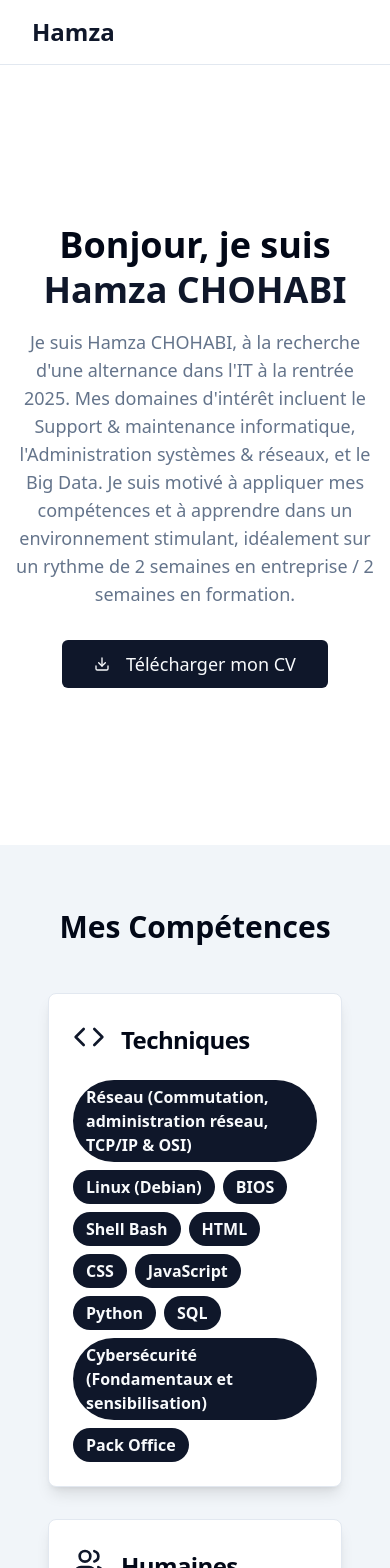
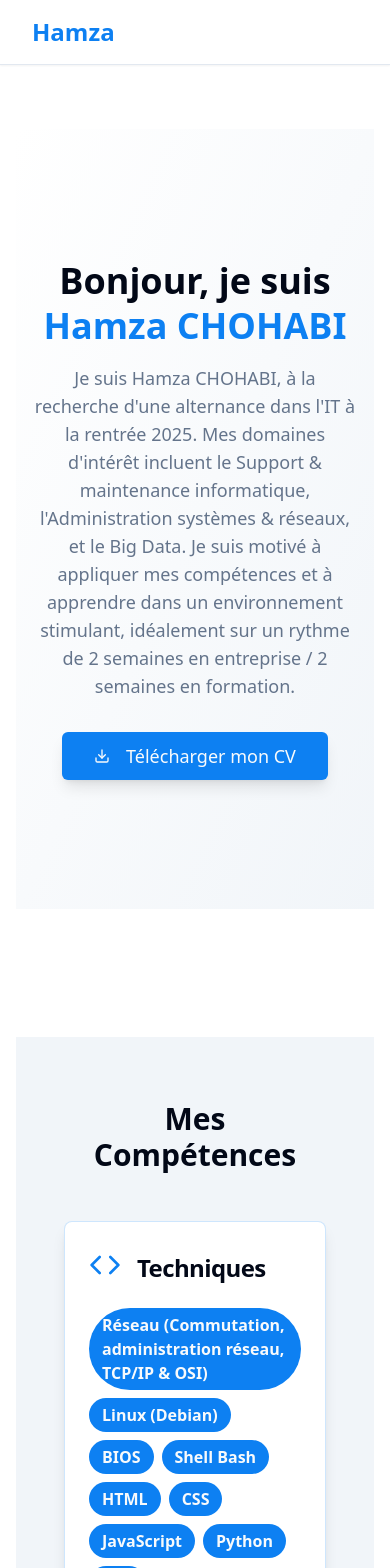
Before and after one commit to HC95100/Portfolio, a React (Vite) app: page / in a window 390 px wide. Shown: the top 1568 px of the page. Built offline with nearby package versions, Linux system fonts and the light colour scheme.

Commit message:
[dyad] Amélioration du design et ajout d'animations au portfolio - wrote 12 file(s)

```diff
--- /dev/null
+++ b/src/components/AnimatedSection.tsx
@@ -0,0 +1,23 @@
+import React from "react";
+import { motion } from "framer-motion";
+
+interface AnimatedSectionProps {
+  id: string;
+  children: React.ReactNode;
+  delay?: number;
+}
+
+export const AnimatedSection: React.FC<AnimatedSectionProps> = ({ id, children, delay = 0 }) => {
+  return (
+    <motion.section
+      id={id}
+      initial={{ opacity: 0, y: 50 }}
+      whileInView={{ opacity: 1, y: 0 }}
+      viewport={{ once: true, amount: 0.2 }}
+      transition={{ duration: 0.6, delay: delay }}
+      className="py-16 px-4" // Default padding, can be overridden by children
+    >
+      {children}
+    </motion.section>
+  );
+};
--- a/src/components/layout/Navbar.tsx
+++ b/src/components/layout/Navbar.tsx
@@ -2,6 +2,7 @@ import React from "react";
 import { Button } from "@/components/ui/button";
 import { cn } from "@/lib/utils";
 import { portfolioData } from "@/data/portfolioData";
+import { motion } from "framer-motion"; // Import motion
 
 interface NavLinkProps {
   href: string;
@@ -11,7 +12,7 @@ interface NavLinkProps {
 
 const NavLink: React.FC<NavLinkProps> = ({ href, children, onClick }) => {
   return (
-    <Button variant="ghost" asChild className="text-lg">
+    <Button variant="ghost" asChild className="text-lg text-foreground hover:text-primary transition-colors">
       <a href={href} onClick={onClick}>
         {children}
       </a>
@@ -28,22 +29,37 @@ export const Navbar: React.FC = () => {
   };
 
   return (
-    <nav className="sticky top-0 z-50 w-full border-b bg-background/95 backdrop-blur supports-[backdrop-filter]:bg-background/60">
+    <motion.nav
+      initial={{ y: -100 }}
+      animate={{ y: 0 }}
+      transition={{ type: "spring", stiffness: 120, damping: 14, delay: 0.2 }}
+      className="sticky top-0 z-50 w-full border-b bg-background/95 backdrop-blur supports-[backdrop-filter]:bg-background/60 shadow-sm"
+    >
       <div className="container flex h-16 items-center justify-between">
-        <div className="flex items-center space-x-4">
-          <a href="#hero" onClick={() => scrollToSection("hero")} className="text-2xl font-bold text-primary">
+        <motion.div
+          initial={{ opacity: 0, x: -20 }}
+          animate={{ opacity: 1, x: 0 }}
+          transition={{ delay: 0.4, duration: 0.5 }}
+          className="flex items-center space-x-4"
+        >
+          <a href="#hero" onClick={() => scrollToSection("hero")} className="text-2xl font-bold text-primary hover:text-primary/80 transition-colors">
             {portfolioData.fullName.split(' ')[0]}
           </a>
-        </div>
-        <div className="hidden md:flex items-center space-x-6">
+        </motion.div>
+        <motion.div
+          initial={{ opacity: 0, x: 20 }}
+          animate={{ opacity: 1, x: 0 }}
+          transition={{ delay: 0.6, duration: 0.5 }}
+          className="hidden md:flex items-center space-x-6"
+        >
           <NavLink href="#skills" onClick={() => scrollToSection("skills")}>Compétences</NavLink>
           <NavLink href="#projects" onClick={() => scrollToSection("projects")}>Projets</NavLink>
           <NavLink href="#experiences" onClick={() => scrollToSection("experiences")}>Expériences</NavLink>
           <NavLink href="#education" onClick={() => scrollToSection("education")}>Formation</NavLink>
           <NavLink href="#contact" onClick={() => scrollToSection("contact")}>Contact</NavLink>
-        </div>
+        </motion.div>
         {/* Mobile navigation will be added later if needed, for simplicity we start with desktop */}
       </div>
-    </nav>
+    </motion.nav>
   );
 };
--- a/src/components/sections/CertificationsSection.tsx
+++ b/src/components/sections/CertificationsSection.tsx
@@ -2,24 +2,39 @@ import React from "react";
 import { Card, CardContent, CardHeader, CardTitle } from "@/components/ui/card";
 import { portfolioData } from "@/data/portfolioData";
 import { Award } from "lucide-react";
+import { motion } from "framer-motion";
 
 export const CertificationsSection: React.FC = () => {
+  const certCardVariants = {
+    hidden: { opacity: 0, y: 50 },
+    visible: { opacity: 1, y: 0, transition: { duration: 0.5 } },
+  };
+
   return (
     <section id="certifications" className="py-16 px-4 bg-secondary">
       <div className="container">
         <h2 className="text-3xl md:text-4xl font-bold text-center text-foreground mb-12">Mes Certifications</h2>
         <div className="grid grid-cols-1 md:grid-cols-2 lg:grid-cols-3 gap-8">
-          {portfolioData.certifications.map((cert) => (
-            <Card key={cert.id} className="shadow-lg hover:shadow-xl transition-shadow duration-300">
+          {portfolioData.certifications.map((cert, index) => (
+            <motion.div
+              key={cert.id}
+              variants={certCardVariants}
+              initial="hidden"
+              whileInView="visible"
+              viewport={{ once: true, amount: 0.2 }}
+              transition={{ delay: index * 0.1 }}
+            >
+              <Card className="shadow-lg hover:shadow-xl transition-shadow duration-300 border-primary/20 h-full">
                 <CardHeader className="flex flex-row items-center space-x-4 pb-2">
                   <Award className="h-8 w-8 text-primary" />
-                <CardTitle className="text-2xl font-semibold">{cert.name}</CardTitle>
+                  <CardTitle className="text-2xl font-semibold text-primary">{cert.name}</CardTitle>
                 </CardHeader>
                 <CardContent className="pt-4">
                   <p className="text-muted-foreground text-lg">{cert.issuer}</p>
                   <p className="text-muted-foreground text-sm">{cert.date}</p>
                 </CardContent>
               </Card>
+            </motion.div>
           ))}
         </div>
       </div>
--- a/src/components/sections/EducationSection.tsx
+++ b/src/components/sections/EducationSection.tsx
@@ -1,35 +1,48 @@
 import React from "react";
 import { Card, CardContent, CardHeader, CardTitle } from "@/components/ui/card";
-import { Separator } from "@/components/ui/separator";
 import { portfolioData } from "@/data/portfolioData";
 import { GraduationCap } from "lucide-react";
+import { motion } from "framer-motion";
 
 export const EducationSection: React.FC = () => {
+  const itemVariants = {
+    hidden: { opacity: 0, x: 50 },
+    visible: { opacity: 1, x: 0, transition: { duration: 0.5 } },
+  };
+
   return (
     <section id="education" className="py-16 px-4 bg-background">
       <div className="container">
         <h2 className="text-3xl md:text-4xl font-bold text-center text-foreground mb-12">Ma Formation</h2>
         <div className="relative pl-8 md:pl-16">
           {portfolioData.education.map((edu, index) => (
-            <div key={edu.id} className="mb-10 last:mb-0 flex items-start">
+            <motion.div
+              key={edu.id}
+              variants={itemVariants}
+              initial="hidden"
+              whileInView="visible"
+              viewport={{ once: true, amount: 0.2 }}
+              transition={{ delay: index * 0.1 }}
+              className="mb-10 last:mb-0 flex items-start"
+            >
               <div className="absolute left-0 md:left-8 flex flex-col items-center">
-                <div className="w-4 h-4 bg-primary rounded-full z-10 ring-4 ring-background flex items-center justify-center">
-                  <GraduationCap className="h-3 w-3 text-primary-foreground" />
+                <div className="w-6 h-6 bg-primary rounded-full z-10 ring-4 ring-background flex items-center justify-center">
+                  <GraduationCap className="h-4 w-4 text-primary-foreground" />
                 </div>
                 {index < portfolioData.education.length - 1 && (
-                  <div className="h-full w-0.5 bg-border absolute top-0 mt-4" style={{ height: 'calc(100% + 2.5rem)' }}></div>
+                  <div className="h-full w-0.5 bg-primary/30 absolute top-0 mt-6" style={{ height: 'calc(100% + 2.5rem)' }}></div>
                 )}
               </div>
-              <Card className="ml-8 md:ml-12 flex-grow shadow-lg hover:shadow-xl transition-shadow duration-300">
+              <Card className="ml-8 md:ml-12 flex-grow shadow-lg hover:shadow-xl transition-shadow duration-300 border-primary/20">
                 <CardHeader>
-                  <CardTitle className="text-xl md:text-2xl">{edu.degree}</CardTitle>
+                  <CardTitle className="text-xl md:text-2xl text-primary">{edu.degree}</CardTitle>
                   <p className="text-muted-foreground text-base md:text-lg">{edu.institution} | {edu.period}</p>
                 </CardHeader>
                 <CardContent>
                   {/* Add more details if available in portfolioData, e.g., description, courses */}
                 </CardContent>
               </Card>
-            </div>
+            </motion.div>
           ))}
         </div>
       </div>
--- a/src/components/sections/ExperienceSection.tsx
+++ b/src/components/sections/ExperienceSection.tsx
@@ -1,39 +1,52 @@
 import React from "react";
 import { Card, CardContent, CardHeader, CardTitle } from "@/components/ui/card";
-import { Separator } from "@/components/ui/separator";
 import { portfolioData } from "@/data/portfolioData";
 import { Briefcase } from "lucide-react";
+import { motion } from "framer-motion";
 
 export const ExperienceSection: React.FC = () => {
+  const itemVariants = {
+    hidden: { opacity: 0, x: -50 },
+    visible: { opacity: 1, x: 0, transition: { duration: 0.5 } },
+  };
+
   return (
     <section id="experiences" className="py-16 px-4 bg-secondary">
       <div className="container">
         <h2 className="text-3xl md:text-4xl font-bold text-center text-foreground mb-12">Mes Expériences Professionnelles</h2>
         <div className="relative pl-8 md:pl-16">
           {portfolioData.experiences.map((exp, index) => (
-            <div key={exp.id} className="mb-10 last:mb-0 flex items-start">
+            <motion.div
+              key={exp.id}
+              variants={itemVariants}
+              initial="hidden"
+              whileInView="visible"
+              viewport={{ once: true, amount: 0.2 }}
+              transition={{ delay: index * 0.1 }}
+              className="mb-10 last:mb-0 flex items-start"
+            >
               <div className="absolute left-0 md:left-8 flex flex-col items-center">
-                <div className="w-4 h-4 bg-primary rounded-full z-10 ring-4 ring-secondary flex items-center justify-center">
-                  <Briefcase className="h-3 w-3 text-primary-foreground" />
+                <div className="w-6 h-6 bg-primary rounded-full z-10 ring-4 ring-secondary flex items-center justify-center">
+                  <Briefcase className="h-4 w-4 text-primary-foreground" />
                 </div>
                 {index < portfolioData.experiences.length - 1 && (
-                  <div className="h-full w-0.5 bg-border absolute top-0 mt-4" style={{ height: 'calc(100% + 2.5rem)' }}></div>
+                  <div className="h-full w-0.5 bg-primary/30 absolute top-0 mt-6" style={{ height: 'calc(100% + 2.5rem)' }}></div>
                 )}
               </div>
-              <Card className="ml-8 md:ml-12 flex-grow shadow-lg hover:shadow-xl transition-shadow duration-300">
+              <Card className="ml-8 md:ml-12 flex-grow shadow-lg hover:shadow-xl transition-shadow duration-300 border-primary/20">
                 <CardHeader>
-                  <CardTitle className="text-xl md:text-2xl">{exp.role}</CardTitle>
+                  <CardTitle className="text-xl md:text-2xl text-primary">{exp.role}</CardTitle>
                   <p className="text-muted-foreground text-base md:text-lg">{exp.company} | {exp.period}</p>
                 </CardHeader>
                 <CardContent>
-                  <ul className="list-disc pl-5 space-y-1 text-muted-foreground">
+                  <ul className="list-disc pl-5 space-y-1 text-foreground">
                     {exp.missions.map((mission, i) => (
                       <li key={i}>{mission}</li>
                     ))}
                   </ul>
                 </CardContent>
               </Card>
-            </div>
+            </motion.div>
           ))}
         </div>
       </div>
--- a/src/components/sections/HeroSection.tsx
+++ b/src/components/sections/HeroSection.tsx
@@ -1,25 +1,40 @@
 import React from "react";
 import { Button } from "@/components/ui/button";
-// import { Avatar, AvatarFallback, AvatarImage } from "@/components/ui/avatar"; // Supprimé
 import { portfolioData } from "@/data/portfolioData";
 import { Download } from "lucide-react";
+import { motion } from "framer-motion";
 
 export const HeroSection: React.FC = () => {
   return (
-    <section id="hero" className="min-h-[calc(100vh-4rem)] flex flex-col items-center justify-center text-center py-16 px-4 bg-background">
-      {/* Avatar supprimé */}
-      <h1 className="text-4xl md:text-6xl font-extrabold text-foreground mb-4 leading-tight">
+    <section id="hero" className="min-h-[calc(100vh-4rem)] flex flex-col items-center justify-center text-center py-16 px-4 bg-gradient-to-br from-background to-secondary">
+      <motion.h1
+        initial={{ opacity: 0, y: -20 }}
+        animate={{ opacity: 1, y: 0 }}
+        transition={{ duration: 0.8, delay: 0.6 }}
+        className="text-4xl md:text-6xl font-extrabold text-foreground mb-4 leading-tight"
+      >
         Bonjour, je suis <span className="text-primary">{portfolioData.fullName}</span>
-      </h1>
-      <p className="text-lg md:text-xl text-muted-foreground max-w-3xl mb-8">
+      </motion.h1>
+      <motion.p
+        initial={{ opacity: 0, y: -20 }}
+        animate={{ opacity: 1, y: 0 }}
+        transition={{ duration: 0.8, delay: 0.8 }}
+        className="text-lg md:text-xl text-muted-foreground max-w-3xl mb-8"
+      >
         {portfolioData.bio}
-      </p>
+      </motion.p>
       {portfolioData.cvDownloadLink && (
-        <Button asChild size="lg" className="text-lg px-8 py-6">
-          <a href={portfolioData.cvDownloadLink} download>
-            <Download className="mr-2 h-5 w-5" /> Télécharger mon CV
-          </a>
-        </Button>
+        <motion.div
+          initial={{ opacity: 0, scale: 0.8 }}
+          animate={{ opacity: 1, scale: 1 }}
+          transition={{ duration: 0.8, delay: 1 }}
+        >
+          <Button asChild size="lg" className="text-lg px-8 py-6 shadow-lg hover:shadow-xl transition-shadow">
+            <a href={portfolioData.cvDownloadLink} download>
+              <Download className="mr-2 h-5 w-5" /> Télécharger mon CV
+            </a>
+          </Button>
+        </motion.div>
       )}
     </section>
   );
--- a/src/components/sections/ProjectsSection.tsx
+++ b/src/components/sections/ProjectsSection.tsx
@@ -4,24 +4,38 @@ import { Badge } from "@/components/ui/badge";
 import { Button } from "@/components/ui/button";
 import { portfolioData } from "@/data/portfolioData";
 import { Github, Link } from "lucide-react";
+import { motion } from "framer-motion";
 
 export const ProjectsSection: React.FC = () => {
+  const projectCardVariants = {
+    hidden: { opacity: 0, scale: 0.9 },
+    visible: { opacity: 1, scale: 1, transition: { duration: 0.5 } },
+  };
+
   return (
     <section id="projects" className="py-16 px-4 bg-background">
       <div className="container">
         <h2 className="text-3xl md:text-4xl font-bold text-center text-foreground mb-12">Mes Projets</h2>
         <div className="grid grid-cols-1 md:grid-cols-2 lg:grid-cols-3 gap-8">
-          {portfolioData.projects.map((project) => (
-            <Card key={project.id} className="flex flex-col shadow-lg hover:shadow-xl transition-shadow duration-300">
+          {portfolioData.projects.map((project, index) => (
+            <motion.div
+              key={project.id}
+              variants={projectCardVariants}
+              initial="hidden"
+              whileInView="visible"
+              viewport={{ once: true, amount: 0.2 }}
+              transition={{ delay: index * 0.1 }}
+            >
+              <Card className="flex flex-col shadow-lg hover:shadow-xl transition-shadow duration-300 border-primary/20 h-full">
                 <CardHeader>
-                <CardTitle className="text-2xl">{project.title}</CardTitle>
-                <CardDescription>{project.description}</CardDescription>
+                  <CardTitle className="text-2xl text-primary">{project.title}</CardTitle>
+                  <CardDescription className="text-muted-foreground">{project.description}</CardDescription>
                 </CardHeader>
                 <CardContent className="flex-grow">
-                <h4 className="text-lg font-semibold mb-2">Outils utilisés :</h4>
+                  <h4 className="text-lg font-semibold mb-2 text-foreground">Outils utilisés :</h4>
                   <div className="flex flex-wrap gap-2">
-                  {project.tools.map((tool, index) => (
-                    <Badge key={index} variant="secondary" className="px-3 py-1 text-sm">
+                    {project.tools.map((tool, idx) => (
+                      <Badge key={idx} variant="secondary" className="px-3 py-1 text-sm bg-accent text-accent-foreground">
                         {tool}
                       </Badge>
                     ))}
@@ -29,14 +43,14 @@ export const ProjectsSection: React.FC = () => {
                 </CardContent>
                 <CardFooter className="flex flex-wrap gap-2 pt-4">
                   {project.githubLink && (
-                  <Button asChild variant="outline" className="flex items-center gap-2">
+                    <Button asChild variant="outline" className="flex items-center gap-2 border-primary text-primary hover:bg-primary hover:text-primary-foreground">
                       <a href={project.githubLink} target="_blank" rel="noopener noreferrer">
                         <Github className="h-4 w-4" /> GitHub
                       </a>
                     </Button>
                   )}
                   {project.liveLink && (
-                  <Button asChild className="flex items-center gap-2">
+                    <Button asChild className="flex items-center gap-2 bg-primary text-primary-foreground hover:bg-primary/90">
                       <a href={project.liveLink} target="_blank" rel="noopener noreferrer">
                         <Link className="h-4 w-4" /> Voir le projet
                       </a>
@@ -44,6 +58,7 @@ export const ProjectsSection: React.FC = () => {
                   )}
                 </CardFooter>
               </Card>
+            </motion.div>
           ))}
         </div>
       </div>
--- a/src/components/sections/SkillsSection.tsx
+++ b/src/components/sections/SkillsSection.tsx
@@ -3,54 +3,66 @@ import { Badge } from "@/components/ui/badge";
 import { Card, CardContent, CardHeader, CardTitle } from "@/components/ui/card";
 import { portfolioData } from "@/data/portfolioData";
 import { Code, Users, Languages } from "lucide-react";
+import { motion } from "framer-motion";
 
 export const SkillsSection: React.FC = () => {
+  const cardVariants = {
+    hidden: { opacity: 0, y: 50 },
+    visible: { opacity: 1, y: 0, transition: { duration: 0.5 } },
+  };
+
   return (
     <section id="skills" className="py-16 px-4 bg-secondary">
       <div className="container">
         <h2 className="text-3xl md:text-4xl font-bold text-center text-foreground mb-12">Mes Compétences</h2>
         <div className="grid grid-cols-1 md:grid-cols-3 gap-8">
-          <Card className="shadow-lg hover:shadow-xl transition-shadow duration-300">
+          <motion.div variants={cardVariants} initial="hidden" whileInView="visible" viewport={{ once: true, amount: 0.3 }}>
+            <Card className="shadow-lg hover:shadow-xl transition-shadow duration-300 border-primary/20">
               <CardHeader className="flex flex-row items-center space-x-4 pb-2">
                 <Code className="h-8 w-8 text-primary" />
                 <CardTitle className="text-2xl font-semibold">Techniques</CardTitle>
               </CardHeader>
               <CardContent className="flex flex-wrap gap-2 pt-4">
                 {portfolioData.skills.technical.map((skill, index) => (
-                <Badge key={index} variant="default" className="px-3 py-1 text-base">
+                  <Badge key={index} variant="default" className="px-3 py-1 text-base bg-primary text-primary-foreground hover:bg-primary/90">
                     {skill}
                   </Badge>
                 ))}
               </CardContent>
             </Card>
+          </motion.div>
 
-          <Card className="shadow-lg hover:shadow-xl transition-shadow duration-300">
+          <motion.div variants={cardVariants} initial="hidden" whileInView="visible" viewport={{ once: true, amount: 0.3 }} transition={{ delay: 0.1 }}>
+            <Card className="shadow-lg hover:shadow-xl transition-shadow duration-300 border-primary/20">
               <CardHeader className="flex flex-row items-center space-x-4 pb-2">
                 <Users className="h-8 w-8 text-primary" />
                 <CardTitle className="text-2xl font-semibold">Humaines</CardTitle>
               </CardHeader>
               <CardContent className="flex flex-wrap gap-2 pt-4">
                 {portfolioData.skills.human.map((skill, index) => (
-                <Badge key={index} variant="default" className="px-3 py-1 text-base">
+                  <Badge key={index} variant="default" className="px-3 py-1 text-base bg-primary text-primary-foreground hover:bg-primary/90">
                     {skill}
                   </Badge>
                 ))}
               </CardContent>
             </Card>
+          </motion.div>
 
-          <Card className="shadow-lg hover:shadow-xl transition-shadow duration-300">
+          <motion.div variants={cardVariants} initial="hidden" whileInView="visible" viewport={{ once: true, amount: 0.3 }} transition={{ delay: 0.2 }}>
+            <Card className="shadow-lg hover:shadow-xl transition-shadow duration-300 border-primary/20">
               <CardHeader className="flex flex-row items-center space-x-4 pb-2">
                 <Languages className="h-8 w-8 text-primary" />
                 <CardTitle className="text-2xl font-semibold">Linguistiques</CardTitle>
               </CardHeader>
               <CardContent className="flex flex-wrap gap-2 pt-4">
                 {portfolioData.skills.languages.map((lang, index) => (
-                <Badge key={index} variant="default" className="px-3 py-1 text-base">
+                  <Badge key={index} variant="default" className="px-3 py-1 text-base bg-primary text-primary-foreground hover:bg-primary/90">
                     {lang}
                   </Badge>
                 ))}
               </CardContent>
             </Card>
+          </motion.div>
         </div>
       </div>
     </section>
--- a/src/globals.css
+++ b/src/globals.css
@@ -4,8 +4,8 @@
 
 @layer base {
   :root {
-    --background: 0 0% 100%;
-    --foreground: 222.2 84% 4.9%;
+    --background: 0 0% 100%; /* White */
+    --foreground: 222.2 84% 4.9%; /* Dark text */
 
     --card: 0 0% 100%;
     --card-foreground: 222.2 84% 4.9%;
@@ -13,16 +13,16 @@
     --popover: 0 0% 100%;
     --popover-foreground: 222.2 84% 4.9%;
 
-    --primary: 222.2 47.4% 11.2%;
-    --primary-foreground: 210 40% 98%;
+    --primary: 210 90% 50%; /* Vibrant Blue */
+    --primary-foreground: 210 40% 98%; /* Off-white */
 
-    --secondary: 210 40% 96.1%;
+    --secondary: 210 40% 96.1%; /* Light Grayish Blue */
     --secondary-foreground: 222.2 47.4% 11.2%;
 
     --muted: 210 40% 96.1%;
     --muted-foreground: 215.4 16.3% 46.9%;
 
-    --accent: 210 40% 96.1%;
+    --accent: 210 40% 80%; /* Slightly darker blue for accents */
     --accent-foreground: 222.2 47.4% 11.2%;
 
     --destructive: 0 84.2% 60.2%;
@@ -30,30 +30,23 @@
 
     --border: 214.3 31.8% 91.4%;
     --input: 214.3 31.8% 91.4%;
-    --ring: 222.2 84% 4.9%;
+    --ring: 210 90% 50%; /* Ring color matches primary */
 
     --radius: 0.5rem;
 
     --sidebar-background: 0 0% 98%;
-
     --sidebar-foreground: 240 5.3% 26.1%;
-
     --sidebar-primary: 240 5.9% 10%;
-
     --sidebar-primary-foreground: 0 0% 98%;
-
     --sidebar-accent: 240 4.8% 95.9%;
-
     --sidebar-accent-foreground: 240 5.9% 10%;
-
     --sidebar-border: 220 13% 91%;
-
     --sidebar-ring: 217.2 91.2% 59.8%;
   }
 
   .dark {
-    --background: 222.2 84% 4.9%;
-    --foreground: 210 40% 98%;
+    --background: 222.2 84% 4.9%; /* Dark background */
+    --foreground: 210 40% 98%; /* Light text */
 
     --card: 222.2 84% 4.9%;
     --card-foreground: 210 40% 98%;
@@ -61,7 +54,7 @@
     --popover: 222.2 84% 4.9%;
     --popover-foreground: 210 40% 98%;
 
-    --primary: 210 40% 98%;
+    --primary: 210 40% 98%; /* Light text for dark mode primary */
     --primary-foreground: 222.2 47.4% 11.2%;
 
     --secondary: 217.2 32.6% 17.5%;
--- a/src/pages/Index.tsx
+++ b/src/pages/Index.tsx
@@ -6,21 +6,36 @@ import { SkillsSection } from "@/components/sections/SkillsSection";
 import { ProjectsSection } from "@/components/sections/ProjectsSection";
 import { ExperienceSection } from "@/components/sections/ExperienceSection";
 import { EducationSection } from "@/components/sections/EducationSection";
-import { CertificationsSection } from "@/components/sections/CertificationsSection"; // Nouvelle importation
+import { CertificationsSection } from "@/components/sections/CertificationsSection";
 import { ContactSection } from "@/components/sections/ContactSection";
+import { AnimatedSection } from "@/components/AnimatedSection"; // Importation du nouveau composant
 
 const Index = () => {
   return (
     <div className="min-h-screen flex flex-col">
       <Navbar />
       <main className="flex-grow">
+        <AnimatedSection id="hero">
           <HeroSection />
+        </AnimatedSection>
+        <AnimatedSection id="skills">
           <SkillsSection />
+        </AnimatedSection>
+        <AnimatedSection id="projects">
           <ProjectsSection />
+        </AnimatedSection>
+        <AnimatedSection id="experiences">
           <ExperienceSection />
+        </AnimatedSection>
+        <AnimatedSection id="education">
           <EducationSection />
-        <CertificationsSection /> {/* Nouvelle section ajoutée */}
+        </AnimatedSection>
+        <AnimatedSection id="certifications">
+          <CertificationsSection />
+        </AnimatedSection>
+        <AnimatedSection id="contact">
           <ContactSection />
+        </AnimatedSection>
       </main>
       <Footer />
       <MadeWithDyad />
```
Also changed, not shown: src/components/layout/Footer.tsx (+12 -5 lines), src/components/sections/ContactSection.tsx (+16 -22 lines). Lines whose indentation alone changed are shown as unchanged.
